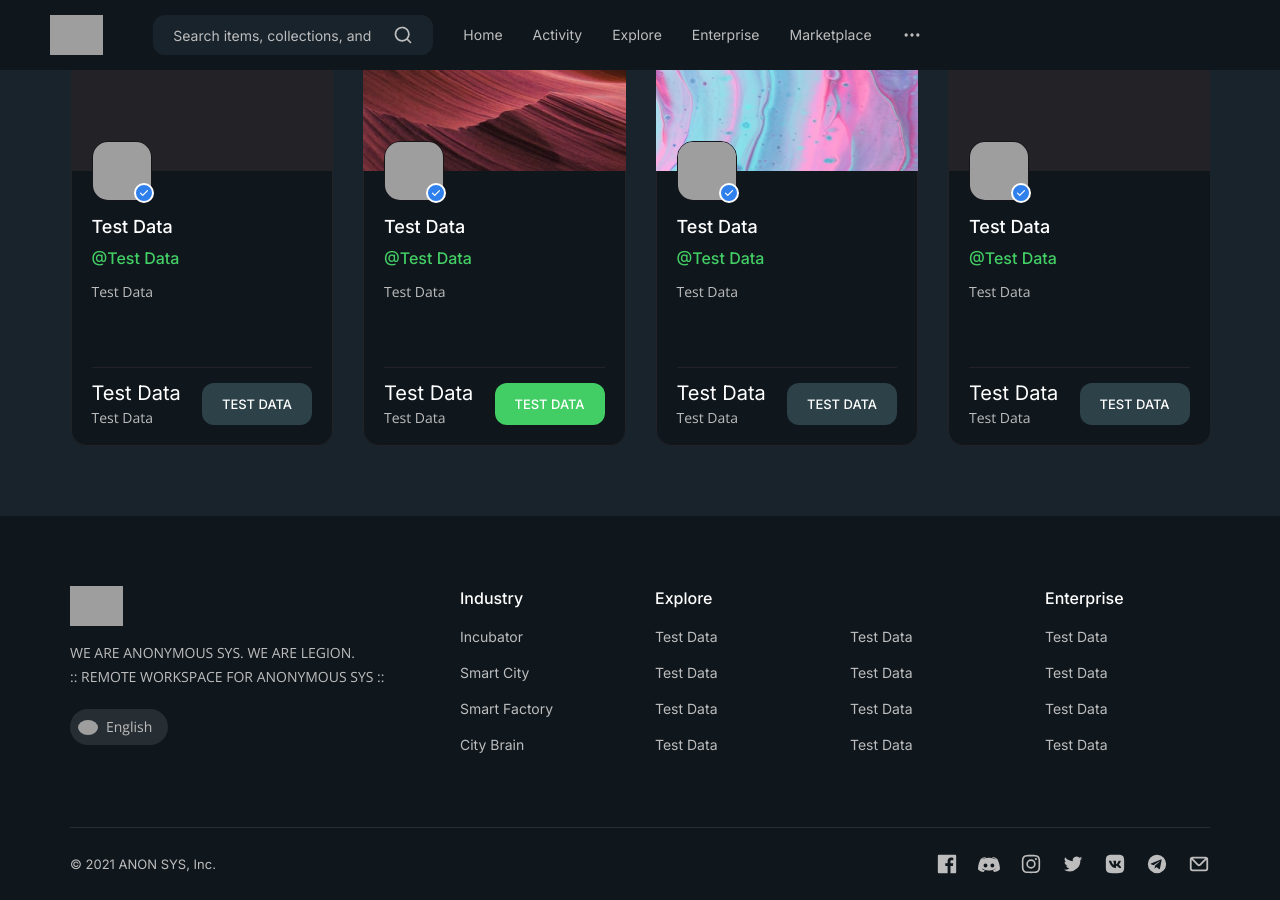
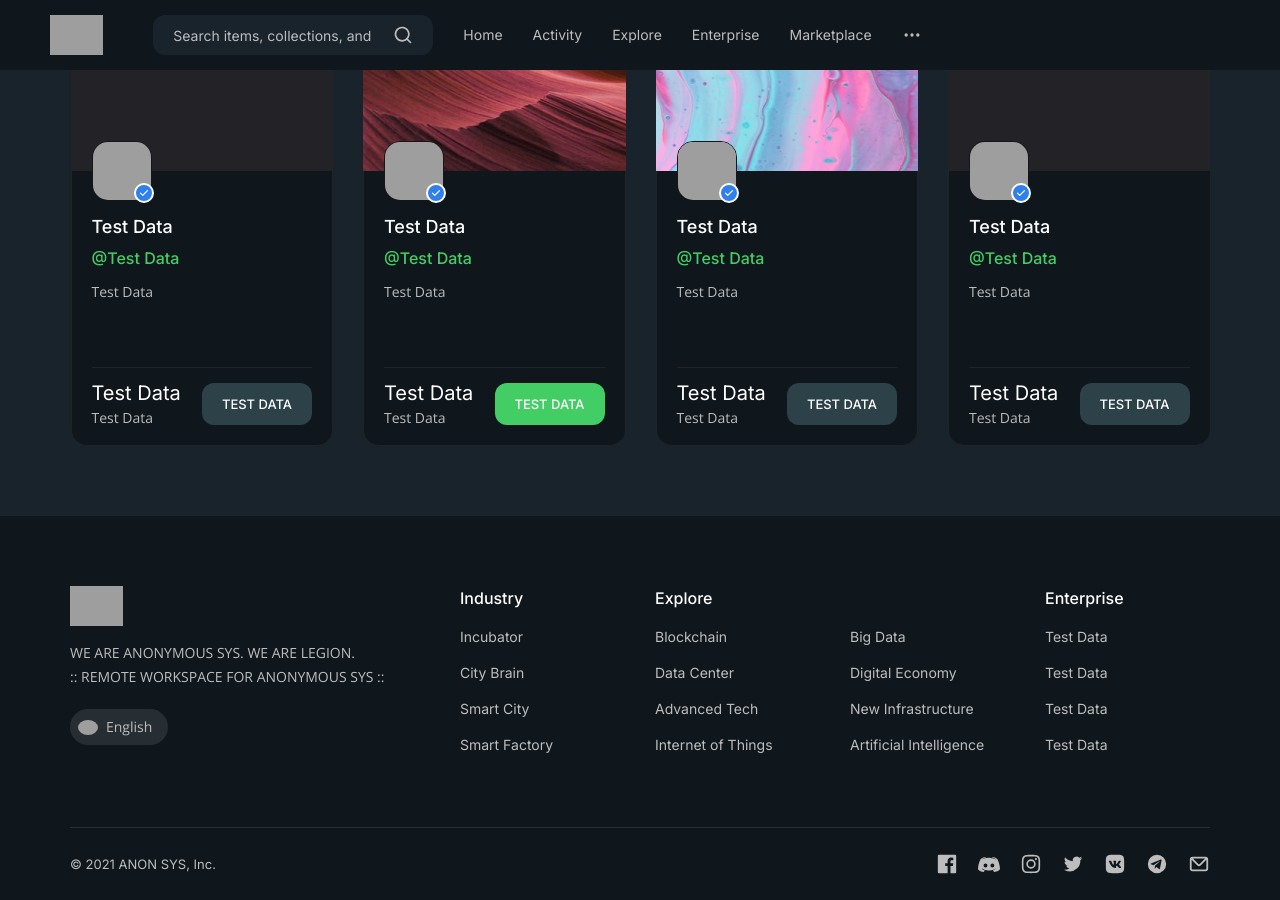
Before and after one commit to anonymous-sys/anonymous-sys.github.io, a Jekyll site: the page built from index.html, in a window 1280 px wide and 900 px high, scrolled down 2362 px, cut to the strip 0-900 px from the top of the window. Built offline with Jekyll 4.4.1, drawn with Linux system fonts in a browser that asks for light colours; some web fonts are replaced; grey boxes are pictures that could not be loaded.

Commit message:
Automation Build - ANONYMOUS SYS (NETWORK STATION)

```diff
--- a/_includes/common/footer.html
+++ b/_includes/common/footer.html
@@ -24,9 +24,9 @@
         <h6 class="footer__title">Industry</h6>
         <div class="footer__nav">
           <a href="">Incubator</a>
+          <a href="">City Brain</a>
           <a href="">Smart City</a>
           <a href="">Smart Factory</a>
-          <a href="">City Brain</a>
         </div>
       </div>
       <div class="col-12 col-md-8 col-lg-6 col-xl-4 order-3 order-lg-2 order-md-3 order-xl-3">
@@ -36,18 +36,18 @@
           </div>
           <div class="col-6">
             <div class="footer__nav">
-              <a href="">Test Data</a>
-              <a href="">Test Data</a>
-              <a href="">Test Data</a>
-              <a href="">Test Data</a>
+              <a href="">Blockchain</a>
+              <a href="">Data Center</a>
+              <a href="">Advanced Tech</a>
+              <a href="">Internet of Things</a>
             </div>
           </div>
           <div class="col-6">
             <div class="footer__nav">
-              <a href="">Test Data</a>
-              <a href="">Test Data</a>
-              <a href="">Test Data</a>
-              <a href="">Test Data</a>
+              <a href="">Big Data</a>
+              <a href="">Digital Economy</a>
+              <a href="">New Infrastructure</a>
+              <a href="">Artificial Intelligence</a>
             </div>
           </div>
         </div>
```
